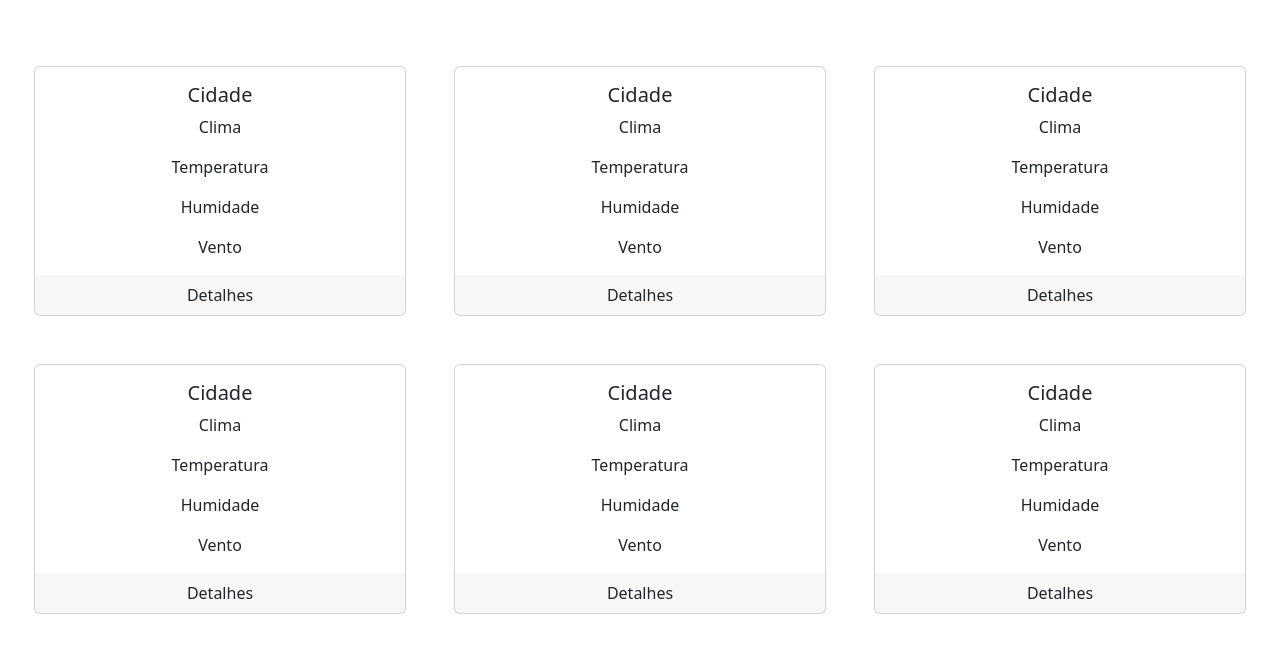
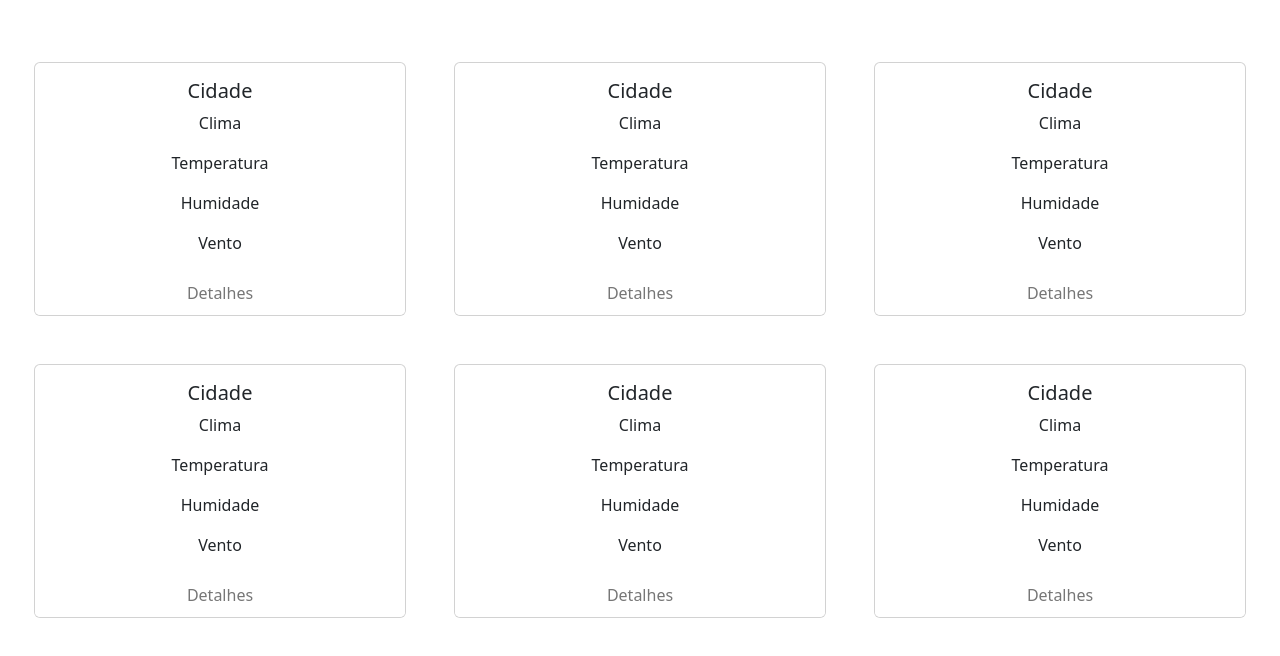
Before and after one commit to JoaoAJMatos/ProjetoPWC, a plain HTML site: page index.html in a window 1280 px wide. Shown: the part 60-716 px from the top of the page. Drawn offline with nearby package versions, Linux system fonts and the light colour scheme; no server answers.

Commit message:
style: Added CSS for the details button for the Weather Cards in the main page (added in 9725798)

```diff
--- a/style/main.css
+++ b/style/main.css
@@ -1,6 +1,27 @@
 .favourites-icon {
-      /*Set the size to 100x100*/
       width: 20px;
       height: 20px;
       padding-bottom: 5px;
 }
+
+
+
+/* Details Button Start */
+
+.card-footer {
+      background-color: #fff;
+      color: #767676;
+      padding: 10px;
+      border-top: 1px solid #e6e6e6;
+      border-bottom-left-radius: 5px;
+      border-bottom-right-radius: 5px;
+      transition: all 0.5s ease;
+}
+
+.card-footer:hover {
+      background-color: #767676;
+      color: #fff;
+      transition: all 0.4s ease;
+}
+
+/* Details Button End */
```
